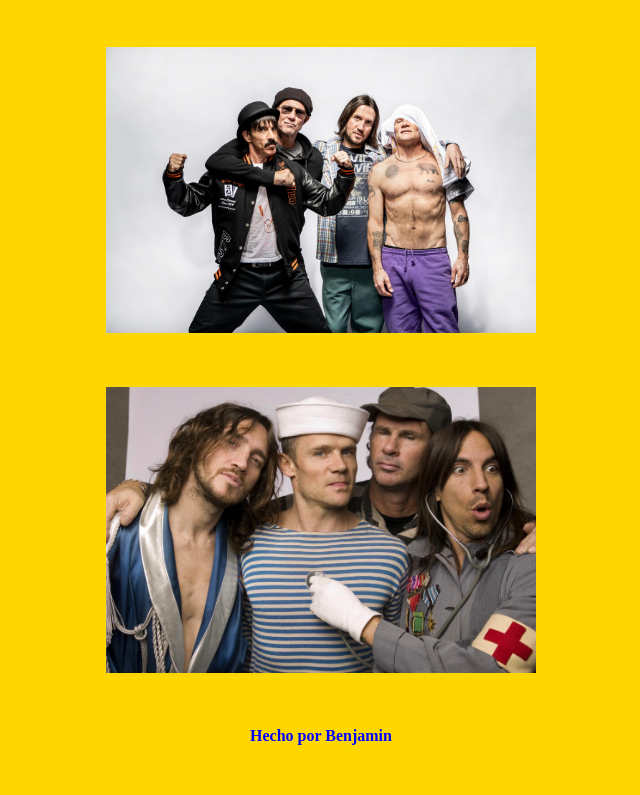
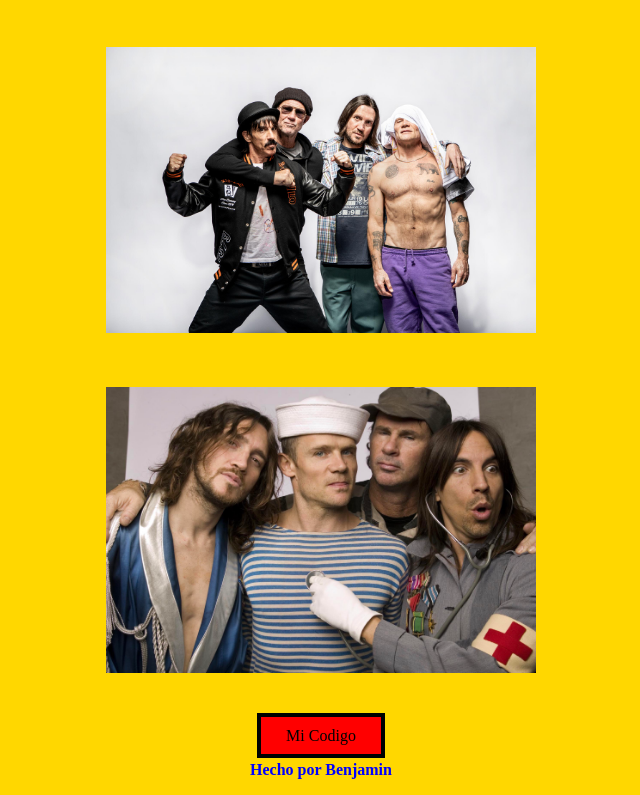
Before and after one commit to antoniojr100/Benjamin, a plain HTML site: page index.html in a window 1280 px wide. Shown: the part 156-951 px from the top of the page, without its empty margins (319-959 px from the left). Before the commit the page ends 917 px from the top, so only its background shows below. Drawn offline with Linux system fonts and the light colour scheme.

Commit message:
link to code added

```diff
--- a/index.html
+++ b/index.html
@@ -22,6 +22,8 @@
         <img src="./images/RedHotChiliPeppers2.jpg">
     </div>
 
+    <a href="https://github.com/antoniojr100/Benjamin" target="_blank">Mi Codigo</a>
+
     <footer>
         <p>Hecho por Benjamin</p>
     </footer>
```
